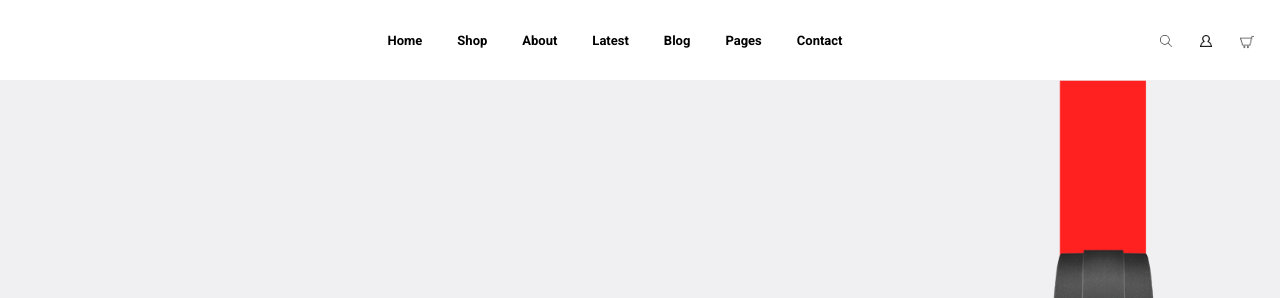
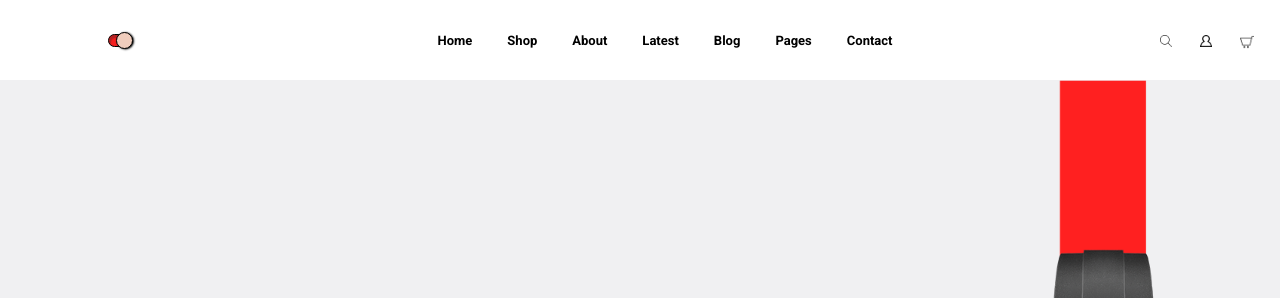
Before and after one commit to SiskaKizuato/cs_thewatchers_js, a website: page index.html in a window 1280 px wide. Shown: the top 298 px of the page. Drawn offline with Linux system fonts and the light colour scheme.

Commit message:
ajout du bouton modes, issu du projet calcalculatrice, non fonctionnel pour le moment

```diff
--- a/index.html
+++ b/index.html
@@ -13,7 +13,11 @@
     <header>
         <nav>
             <div class="leftPartNav">
-                <div></div>
+                <div class="btn-mode flex justify align">
+                    <div class="barre flex align">
+                        <div class="boule"></div>
+                    </div>
+                </div>
             </div>
             <div class="midPartNav">
                 <div class="midNavBtn">
--- a/public/js/app.js
+++ b/public/js/app.js
@@ -66,3 +66,35 @@ containerDdPages.addEventListener('mouseover', function () {
 containerDdPages.addEventListener('mouseout', function () {
     containerDdPages.style.display = 'none';
 });
+
+
+// mode lightdark
+const barre = document.getElementsByClassName('barre')[0]
+
+const boule = document.getElementsByClassName('boule')[0]
+
+const paragraphs = document.getElementsByTagName('p');
+
+let modeBlanc = true;
+
+boule.addEventListener('click', () => {
+    modeBlanc = !modeBlanc;
+
+    document.body.style.backgroundColor = modeBlanc ? 'black' : 'white';
+    barre.style.backgroundColor = modeBlanc ? 'firebrick' : 'rgb(135, 206, 235)'
+    containerT.style.borderColor = modeBlanc ? 'firebrick' : 'rgb(135, 206, 235)'
+    containerT.style.borderWidth = modeBlanc ? '1px' : '1.5px'
+    barre.style.borderColor = modeBlanc ? 'firebrick' : 'black'
+    barre.style.justifyContent = modeBlanc ? 'right' : 'left'
+    boule.style.right = modeBlanc ? '-1px' : '1px'
+    input.style.backgroundColor = modeBlanc ? 'rgba(178, 34, 34, 0.765)' : 'rgb(135, 206, 235)'
+    input.style.boxShadow = modeBlanc ? '0 0 0 1px white' : '0 0 0 1px black';
+
+    for (let i = 0; i < paragraphs.length; i++) {
+        paragraphs[i].style.borderColor = modeBlanc ? 'white' : 'black'
+        paragraphs[i].style.borderWidth = modeBlanc ? '1px' : '1.5px'
+        paragraphs[i].style.color = modeBlanc ? 'firebrick' : 'black'
+        paragraphs[i].style.backgroundColor = modeBlanc ? 'black' : 'rgb(135, 206, 235)'
+    }
+    boule.style.float = modeBlanc ? 'right' : 'left'
+});
--- a/src/sass/_navbar.scss
+++ b/src/sass/_navbar.scss
@@ -2,6 +2,16 @@
     margin: 0;
     padding: 0;
     box-sizing: border-box;
+}
+.flex{
+    display: flex;
+}
+.justify{
+    justify-content: center;
+}
+.align{
+    align-items: center;
+
 }
 
 p{
@@ -23,6 +33,13 @@ nav{
     align-items: center;
     padding-left: 70px;
     padding-right: 20px;
+}
+.leftPartNav{
+    height: 100%;
+    width: 100px;
+    display: flex;
+    justify-content: center;
+    align-items: center;
 }
 .midPartNav{
     display: flex;
@@ -205,3 +222,35 @@ a{
 .containerDdPages{
     display: none;
 }
+
+
+/* dark mode white mode */
+.btn-mode{
+    height: 40px;
+    width: 100px;
+    box-sizing: border-box;
+}
+
+.barre{
+    border: 1px solid black;
+    height: 13px;
+    width: 25px;
+    box-sizing: border-box;
+    justify-content: right;
+    border-radius: 7px;
+    background-color: #f61f1f;
+    box-shadow: inset 2px 2.5px 1px #a02424ca;
+}
+
+.boule{
+    border: 1px solid black;
+    height: 17px;
+    width: 17px;
+    border-radius: 50px;
+    background-color: #f0cdbd;
+    cursor: pointer;
+    box-sizing: border-box;
+    position: relative;
+    right: -1px;
+    box-shadow: 1px 0.5px 2px black;
+}
```
Also changed, not shown: public/css/app.css.
